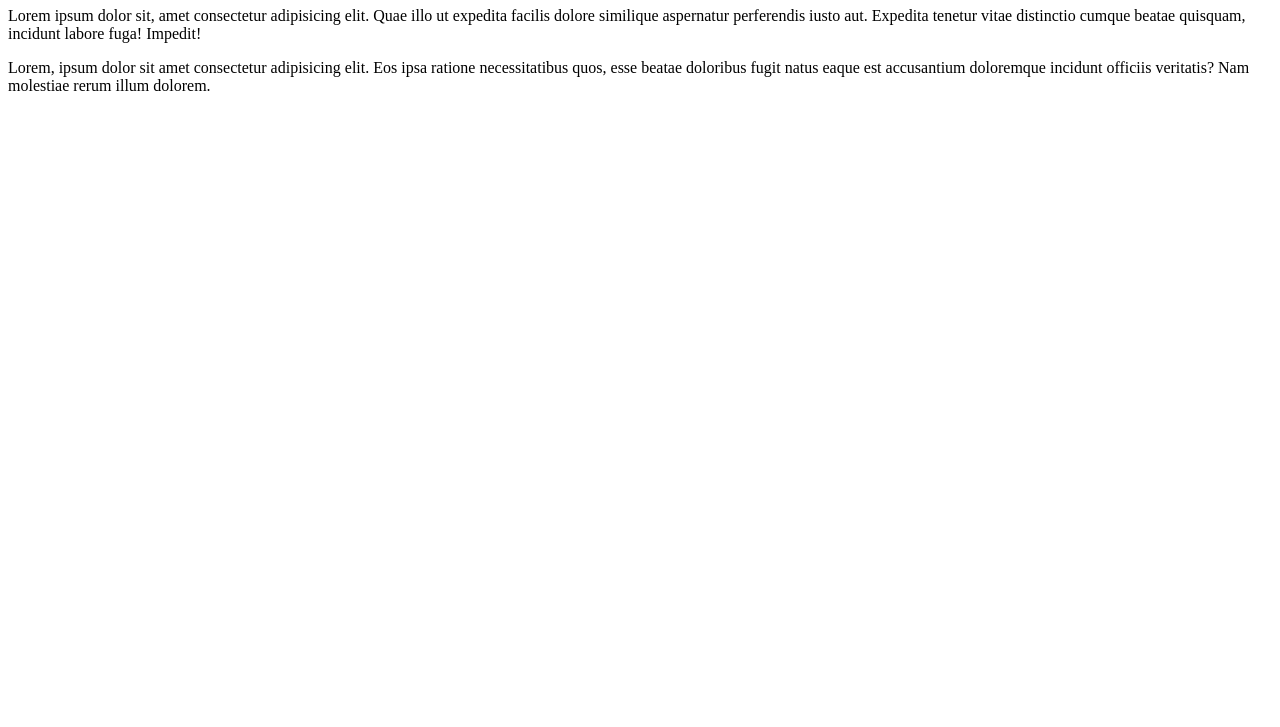
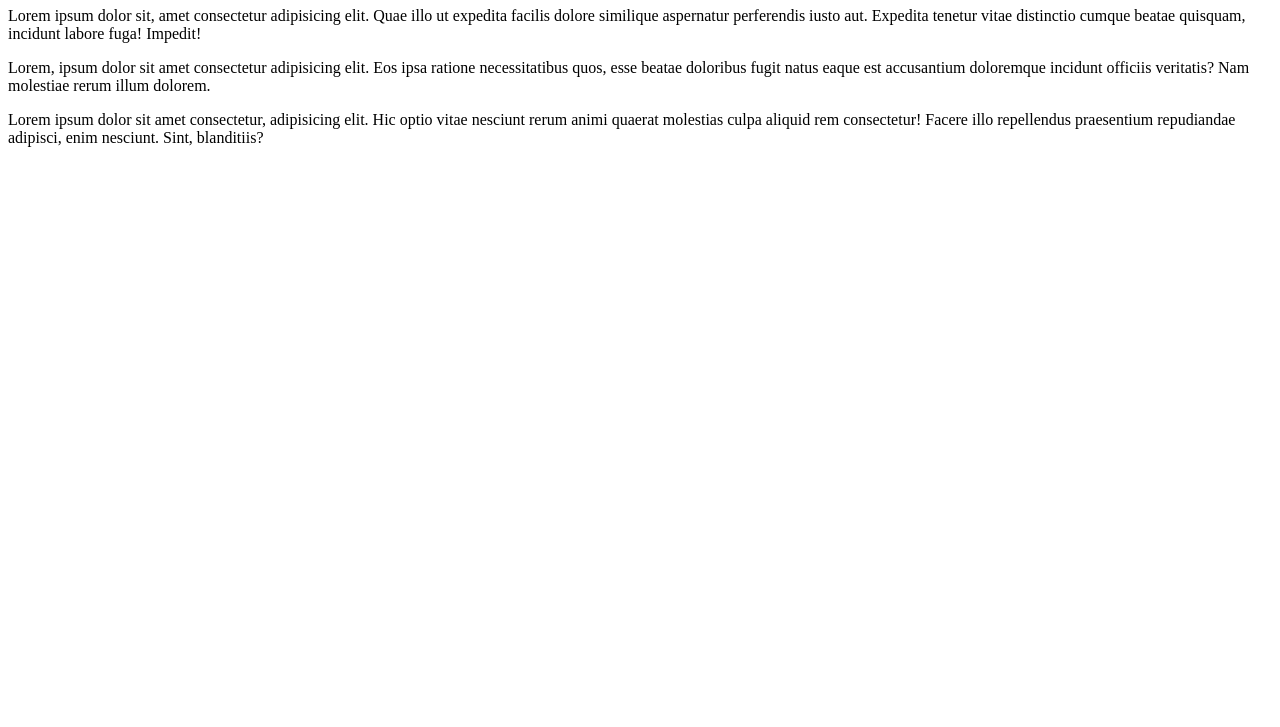
Before and after one commit to Lavmarina/test2, a plain HTML site: page index.html in a window 1280 px wide. Shown: the part 73-800 px from the top of the page. Drawn offline with Linux system fonts and the light colour scheme.

Commit message:
fixTekst: change text

```diff
--- a/index.html
+++ b/index.html
@@ -11,5 +11,7 @@
     <p>Lorem ipsum dolor sit, amet consectetur adipisicing elit. Quae illo ut expedita facilis dolore similique aspernatur perferendis iusto aut. Expedita tenetur vitae distinctio cumque beatae quisquam, incidunt labore fuga! Impedit!</p>
     <p>Lorem, ipsum dolor sit amet consectetur adipisicing elit. Eos ipsa ratione necessitatibus quos, esse beatae doloribus fugit natus eaque est accusantium doloremque incidunt officiis veritatis? Nam molestiae rerum illum dolorem.
     </p>
+    <p>Lorem ipsum dolor sit amet consectetur, adipisicing elit. Hic optio vitae nesciunt rerum animi quaerat molestias culpa aliquid rem consectetur! Facere illo repellendus praesentium repudiandae adipisci, enim nesciunt. Sint, blanditiis?
+    </p>
 </body>
 </html>
```
